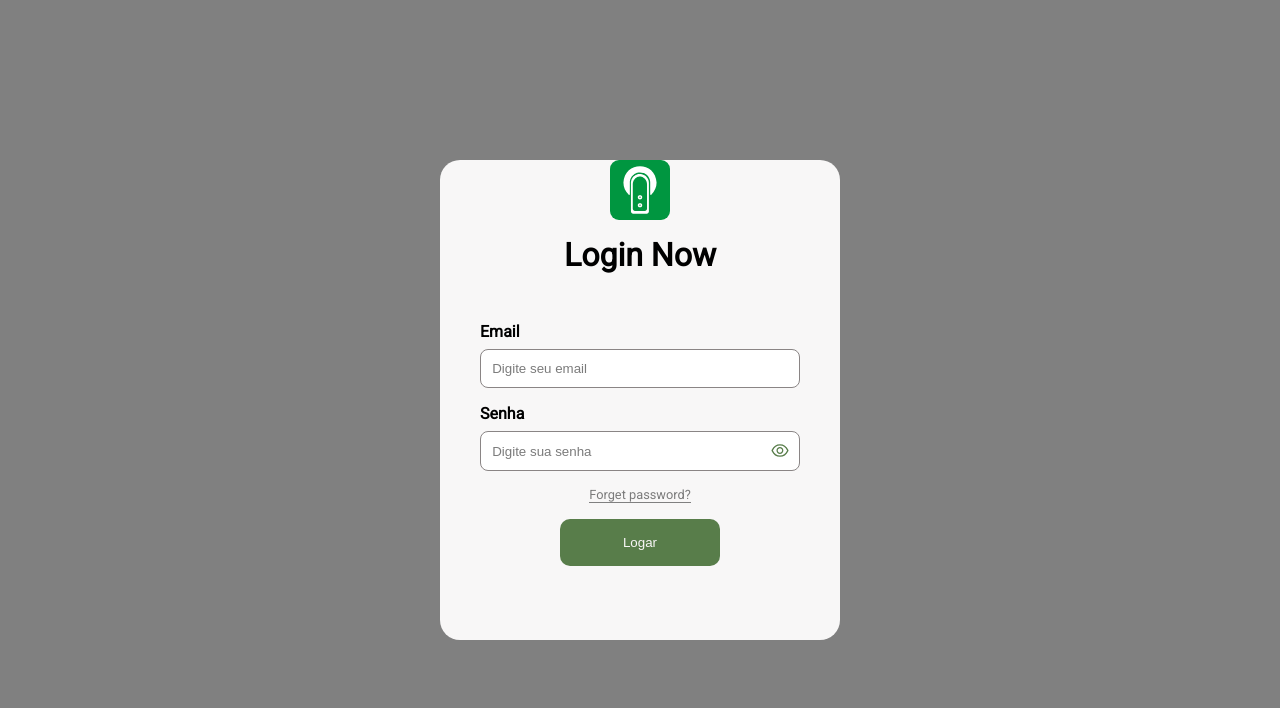
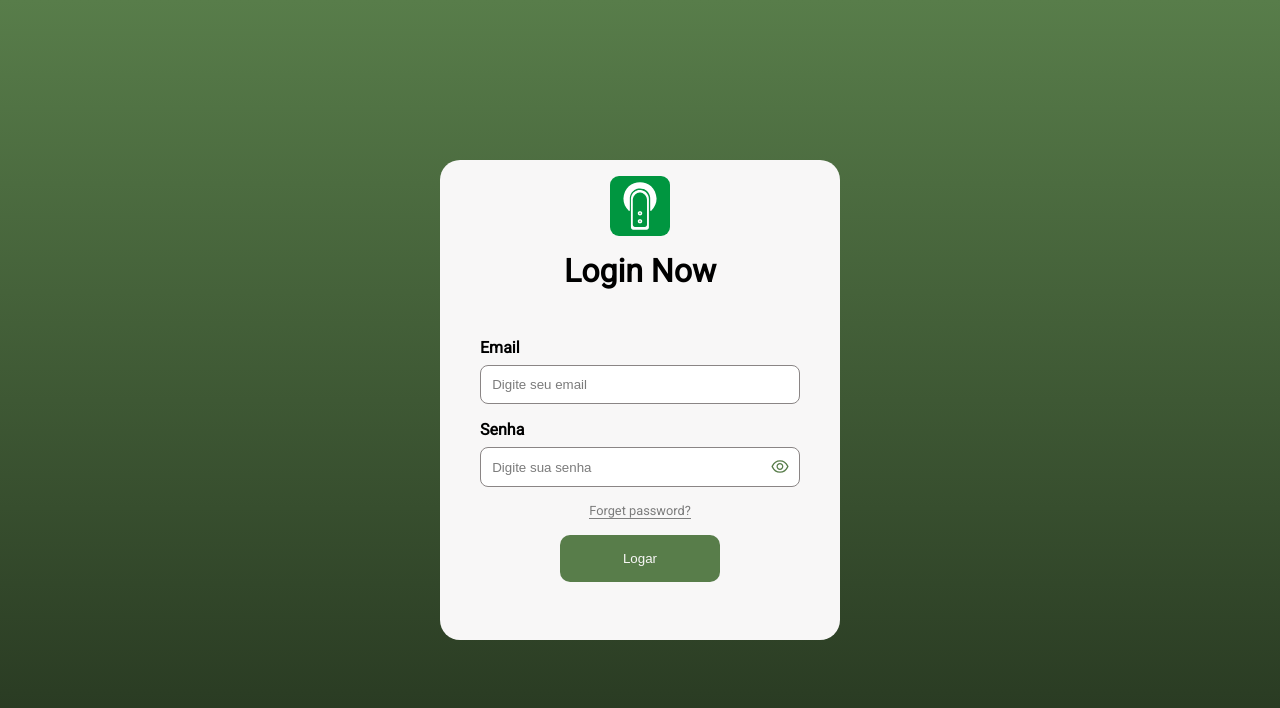
Before and after one commit to Brunowcst/sistemadecontroledepontos, a React (Create React App) app in the folder src/front-repy/: page / in a window 1280 px wide. Shown: the top 708 px of the page. Built offline with nearby package versions, Linux system fonts and the light colour scheme.

Commit message:
Correção estilização login

```diff
--- a/src/front-repy/src/pages/styles/Login.module.css
+++ b/src/front-repy/src/pages/styles/Login.module.css
@@ -4,7 +4,7 @@
 .container {
   height: 100vh;
   display: flex;
-    background-color: gray;
+  background: linear-gradient(#587D4A, #24331e);
   position: relative;
   font-family: 'Roboto', sans-serif;
 }
@@ -13,7 +13,6 @@
   position: relative;
   height: 30rem;
   width: 25rem;
-    background-color: aquamarine;
   border-radius: 20px;
   background-color: #F8F7F7;
   z-index: 9999;
@@ -24,6 +23,10 @@
   flex-direction: column;
   align-items: center;
   animation: fallingAnimation 2s ease-in-out;
+}
+
+.logo {
+  margin-top: 1rem;
 }
 
 .container_login h1 {
```
Lines whose indentation alone changed are shown as unchanged.
